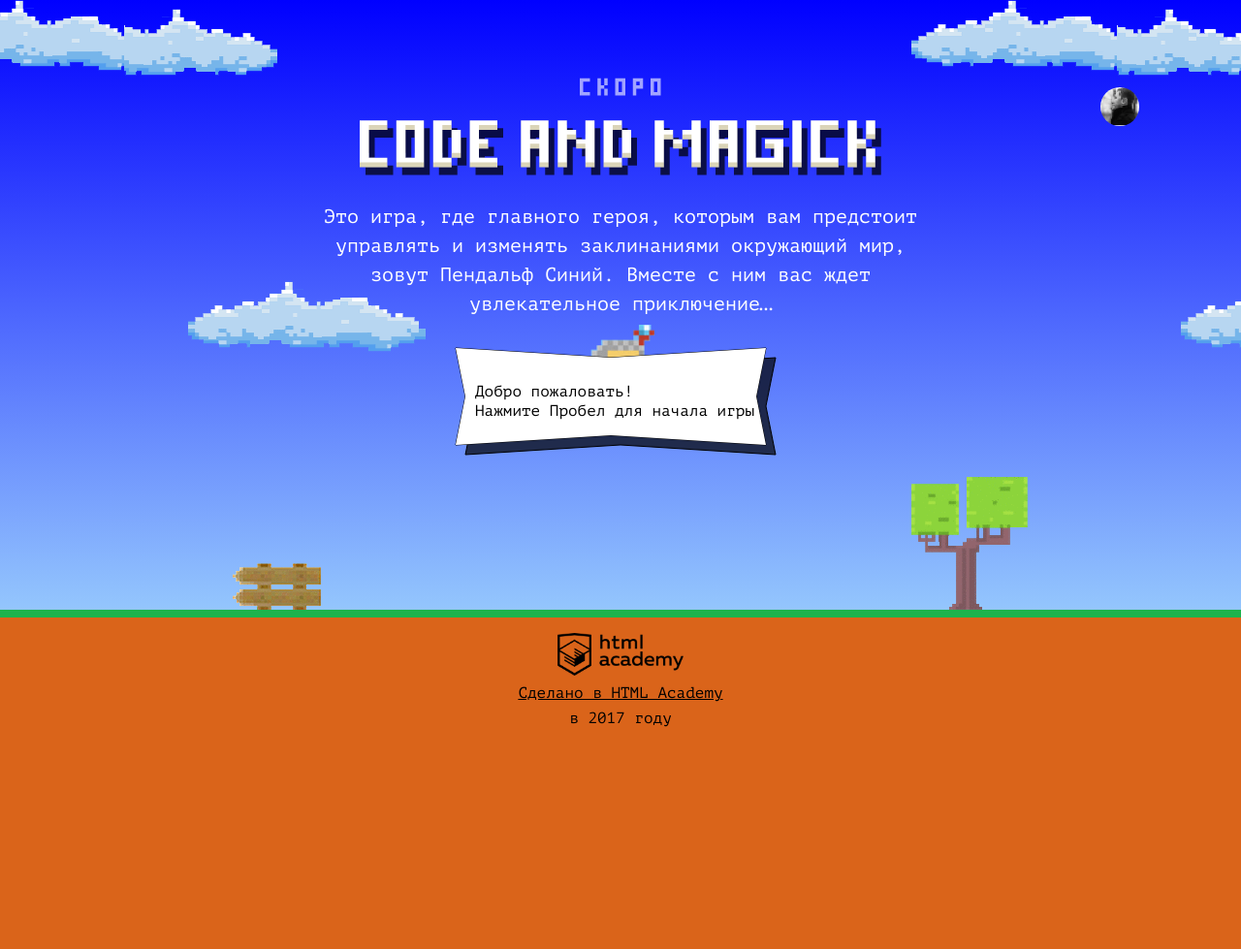
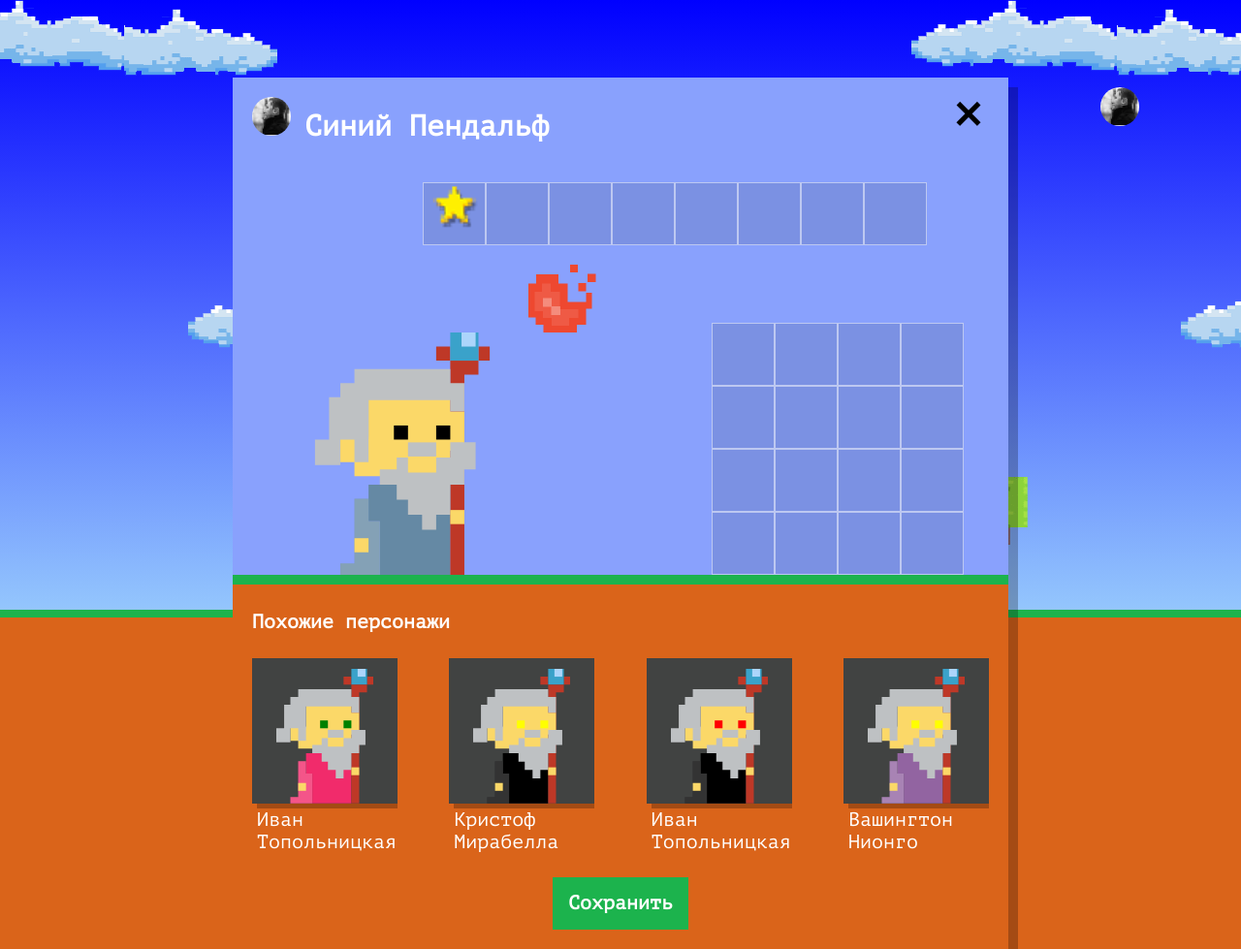
Before and after one commit to SergWulf/668021-code-and-magick-21, a website: page index.html in a window 1280 px wide. Shown: the whole page at 97% size. Before the commit the page ends 800 px from the top, so only its background shows below. Drawn offline with Linux system fonts and the light colour scheme.

Commit message:
DOM. Создание и отображение волшебников.

```diff
--- a/index.html
+++ b/index.html
@@ -198,6 +198,7 @@
     return Math.round(height / 3 - getWizardHeight());
   }
 </script>
+<script src="js/setup.js"></script>
 <script src ="js/stat.js"></script>
 <script src="js/game.js"></script>
 
--- /dev/null
+++ b/js/setup.js
@@ -0,0 +1,57 @@
+'use strict';
+
+// Ищем окно и отображем его(убираем класс hidden)
+const setup = document.querySelector('.setup');
+setup.classList.remove('hidden');
+
+// Ищем блок, в котором будем отображать волшебников
+const similarListElement = setup.querySelector('.setup-similar-list');
+
+// Создаем шаблон для отображения волшебника
+const similarWizardTemplate = document.querySelector('#similar-wizard-template').content.querySelector('.setup-similar-item');
+
+const COUNT_WIZARDS = 4;
+const vornames = ['Иван', 'Хуан Себастьян', 'Мария', 'Кристоф', 'Виктор', 'Юлия', 'Люпита', 'Вашингтон'];
+const surnames = ['да Марья', 'Верон', 'Мирабелла', 'Вальц', 'Онопко', 'Топольницкая', 'Нионго', 'Ирвинг'];
+const listCoatColor = ['rgb(101, 137, 164)', 'rgb(241, 43, 107)', 'rgb(146, 100, 161)', 'rgb(56, 159, 117)', 'rgb(215, 210, 55)', 'rgb(0, 0, 0)'];
+const listEyesColor = ['black', 'red', 'blue', 'yellow', 'green'];
+
+const randomElementOfArray = function (listElements) {
+  return Math.floor(Math.random() * listElements.length);
+};
+
+const createWizards = function (countWizards) {
+  const wizards = [];
+  for (let i = 0; i < countWizards; i++) {
+    let oldWizard = {
+      name: vornames[randomElementOfArray(vornames)] + ' ' + surnames[randomElementOfArray(surnames)],
+      coatColor: listCoatColor[randomElementOfArray(listCoatColor)],
+      eyesColor: listEyesColor[randomElementOfArray(listEyesColor)]
+    };
+    wizards.push(oldWizard);
+  }
+  return wizards;
+};
+
+// Функция добавления данных волшебника из объекта в вёрстку
+const renderWizard = function (wizard) {
+  const wizardElement = similarWizardTemplate.cloneNode(true);
+  wizardElement.querySelector('.setup-similar-label').textContent = wizard.name;
+  wizardElement.querySelector('.wizard-coat').style.fill = wizard.coatColor;
+  wizardElement.querySelector('.wizard-eyes').style.fill = wizard.eyesColor;
+  return wizardElement;
+};
+
+// Создаем волшебников
+const listWizards = createWizards(COUNT_WIZARDS);
+
+// Создаем фрагмент и наполняем его волшебниками
+const fragment = document.createDocumentFragment();
+for (let j = 0; j < listWizards.length; j++) {
+  fragment.appendChild(renderWizard(listWizards[j]));
+}
+// Вставляем в разметку новые блоки с волшебниками из фрагмента
+similarListElement.appendChild(fragment);
+
+// Показываем новых волшебников
+document.querySelector('.setup-similar').classList.remove('hidden');
```
